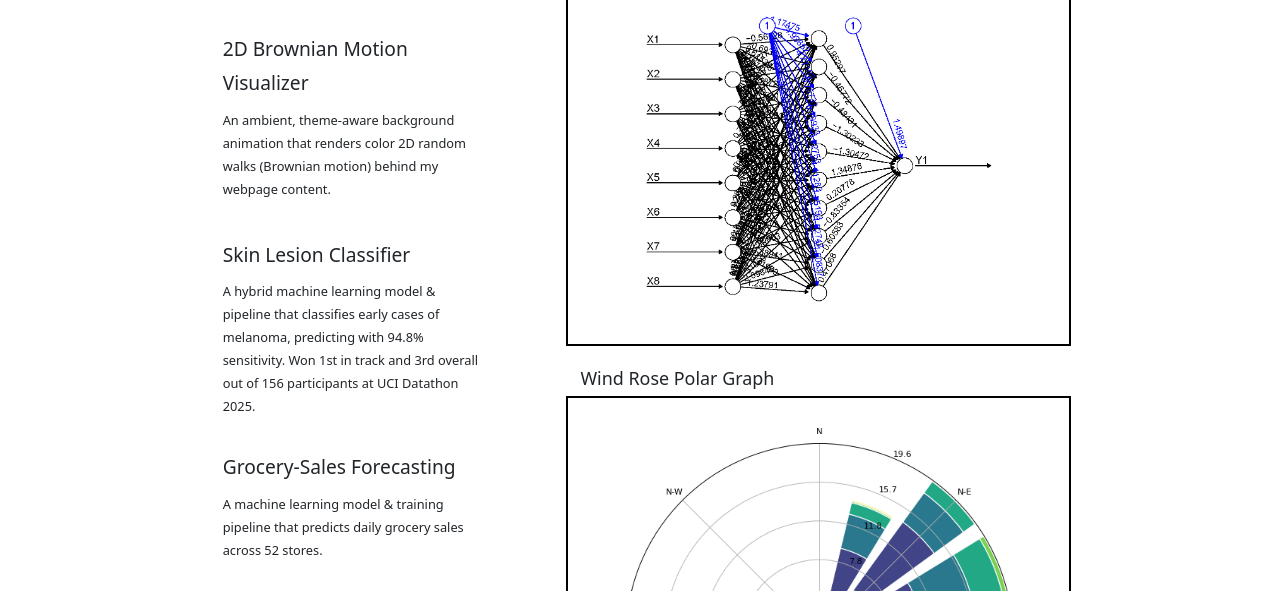
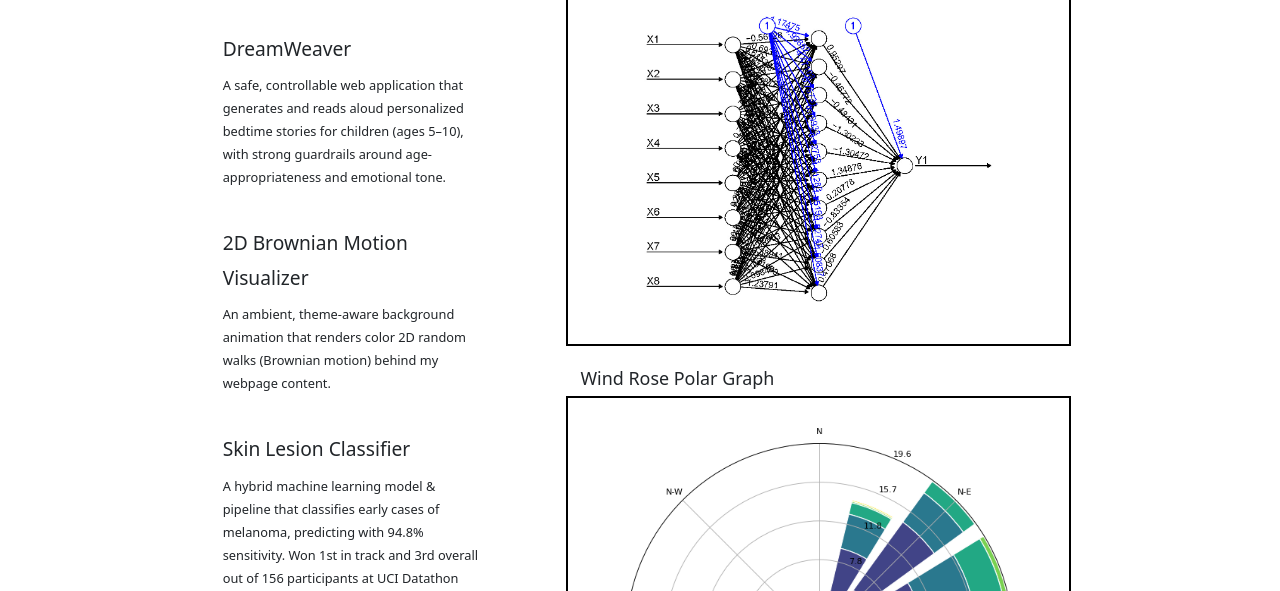
Before and after one commit to clrsims/personal-website-v2, a plain HTML site: page projects.html in a window 1280 px wide. Shown: the part 182-773 px from the top of the page. Drawn offline with nearby package versions, Linux system fonts and the light colour scheme.

Commit message:
dreamweaver

```diff
--- a/projects.html
+++ b/projects.html
@@ -52,6 +52,16 @@
 
 					<div class="col-4 text-begin">
 						<h1>PROJECTS</h1>
+						<br>
+
+						<h4><a href="https://dreamweaver-red.vercel.app/" class="atag" target="_blank">DreamWeaver</a></h4>
+						<div class="row justify-content-start align-items-center">
+							<div class="col-12 text-begin">
+								<h3>
+									A safe, controllable web application that generates and reads aloud personalized bedtime stories for children (ages 5–10), with strong guardrails around age-appropriateness and emotional tone.
+								</h3>
+							</div>
+						</div>
 						<br>
 
 						<h4><a href="https://github.com/clrsims/2d-brownian-motion" class="atag" target="_blank">2D Brownian Motion Visualizer</a></h4>
```
